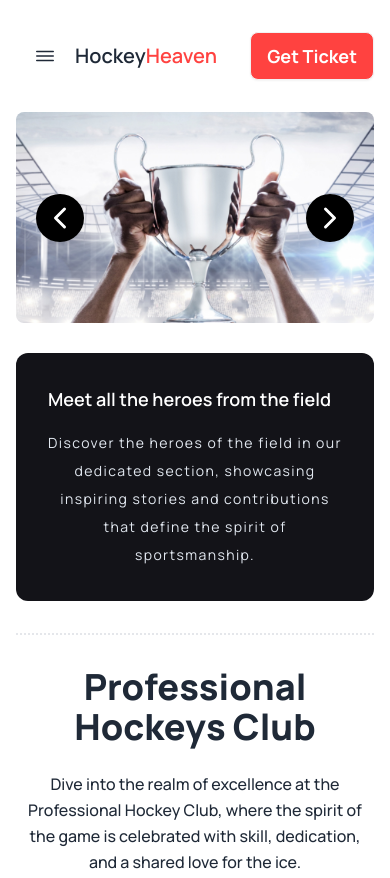
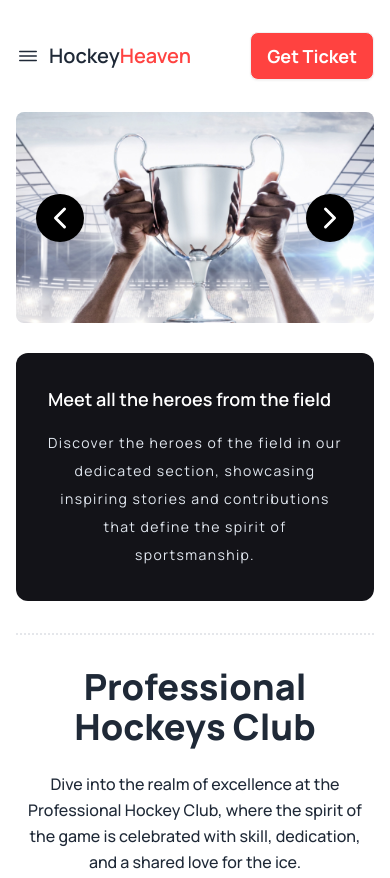
Before and after one commit to CodeWizard-AB/Assignment-3-Hockey-Website, a website: page index.html in a window 390 px wide. Shown: the top 878 px of the page. Drawn offline with nearby package versions, Linux system fonts and the light colour scheme.

Commit message:
project done

```diff
--- a/index.html
+++ b/index.html
@@ -26,7 +26,11 @@
 			<div class="navbar main_container px-4 py-8">
 				<div class="navbar-start">
 					<div class="dropdown">
-						<figure tabindex="0" role="button" class="btn btn-ghost lg:hidden">
+						<figure
+							tabindex="0"
+							role="button"
+							class="bg-white lg:hidden mr-2 grid place-items-center"
+						>
 							<ion-icon
 								name="menu-outline"
 								size="large"
```
Also changed, not shown: app/style.css.
